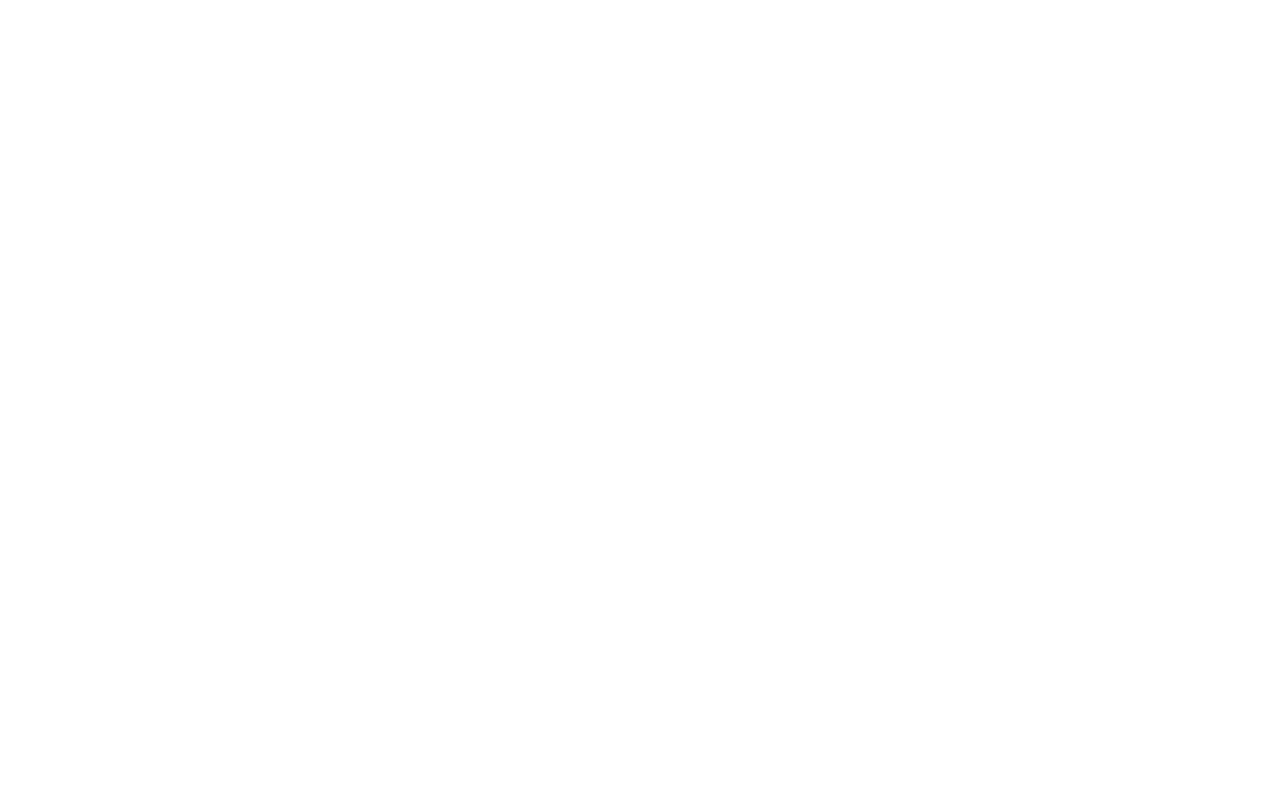
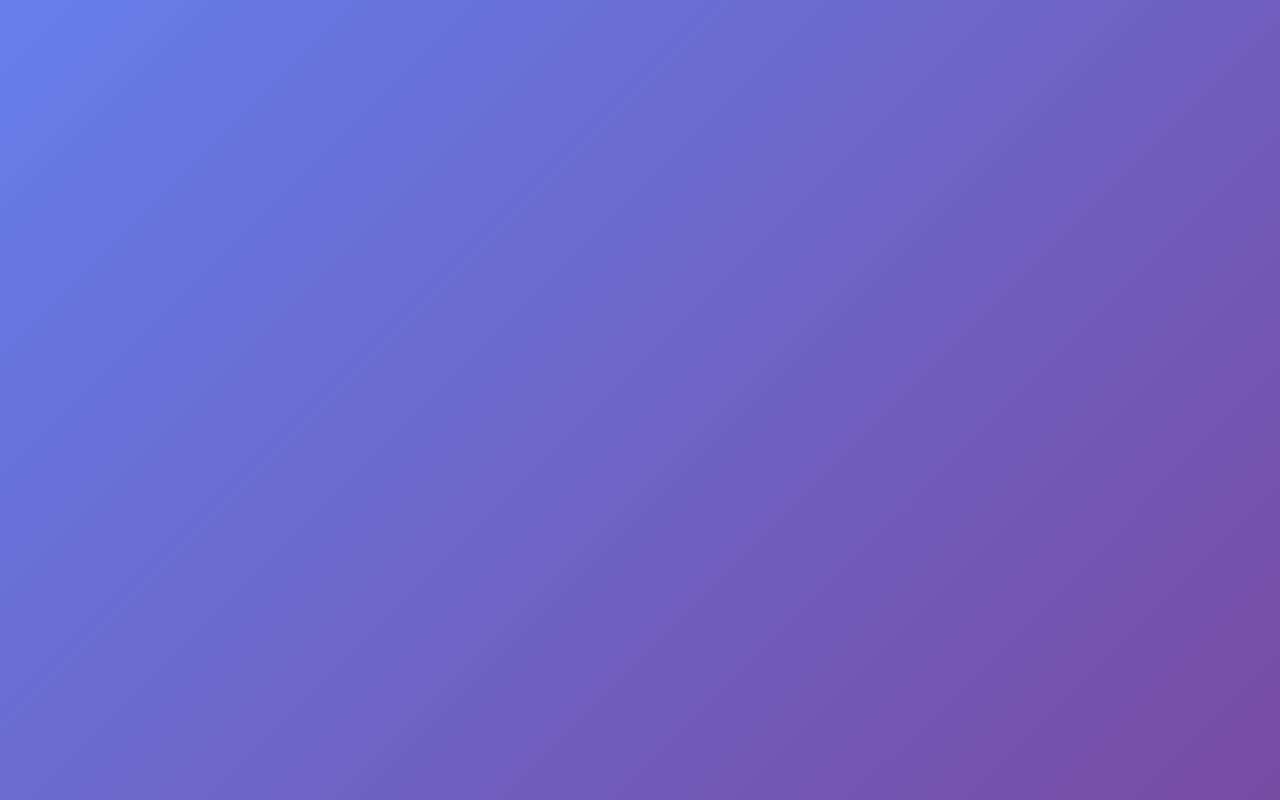
Before and after one commit to Moamal-2000/css-arts-gallery, a Next.js app: page / in a window 1280 px wide. Built offline with nearby package versions, Linux system fonts and the light colour scheme.

Commit message:
style: update global styles

```diff
--- a/src/styles/globals.scss
+++ b/src/styles/globals.scss
@@ -2,22 +2,23 @@
 @use "./variables";
 @import "./fonts.css";
 
-@media (prefers-color-scheme: dark) {
-  html {
-    color-scheme: dark;
-  }
+* {
+  margin: 0;
+  padding: 0;
+  box-sizing: border-box;
 }
 
 body {
-  color: var(--foreground);
-  background: var(--background);
-  font-family: Arial, Helvetica, sans-serif;
+  font-family: 'Inter', sans-serif;
+  background: linear-gradient(135deg, #667eea 0%, #764ba2 100%);
+  min-height: 100vh;
+  color: #333;
 }
 
-* {
-  box-sizing: border-box;
-  padding: 0;
-  margin: 0;
+.container {
+  max-width: 1200px;
+  margin: 0 auto;
+  padding: 2rem;
 }
 
 a {
```
